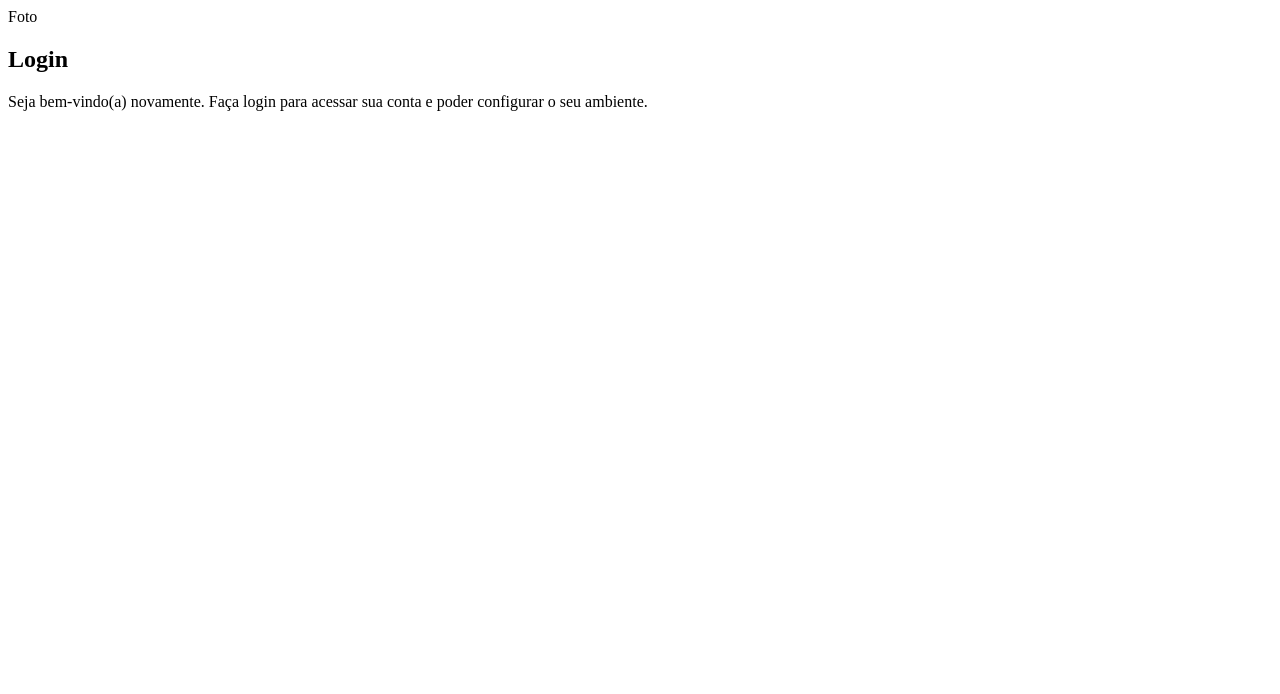
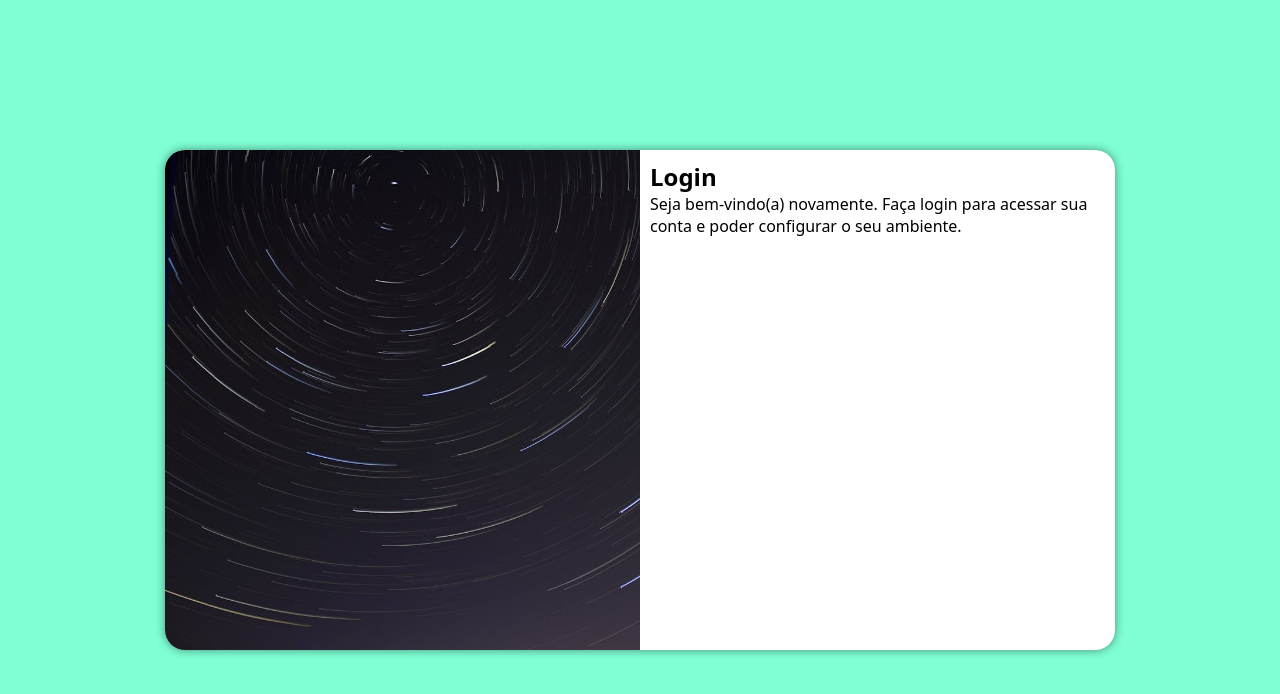
Before and after one commit to paulodaguia/projeto-login, a plain HTML site: page index.html in a window 1280 px wide. Drawn offline with Linux system fonts and the light colour scheme.

Commit message:
media-query para outras telas

```diff
--- /dev/null
+++ b/estilos/media-query.css
@@ -0,0 +1,33 @@
+@charset "UTF-8";
+
+@media screen and (min-width: 768px) and (max-width: 992px) {
+    section#login{
+        width: 80vw;
+    }
+
+    section#login > div#imagem{
+        float: left;
+        width: 30%;
+        height: 100%;
+    }
+
+    section#login > div#formulario{
+        float: right;
+        width: 70%;
+    }
+}
+
+@media screen and (min-width: 992px) {
+    section#login{
+        width: 950px;
+    }
+    section#login > div#imagem{
+        float: left;
+        width: 50%;
+        height: 100%;
+    }
+    section#login > div#formulario{
+        float: right;
+        width: 50%;
+    }
+}
--- a/estilos/style.css
+++ b/estilos/style.css
@@ -1 +1,50 @@
 @charset "UTF-8";
+
+*{
+    font-family: system-ui, -apple-system, BlinkMacSystemFont, 'Segoe UI', Roboto, Oxygen, Ubuntu, Cantarell, 'Open Sans', 'Helvetica Neue', sans-serif;
+    padding: 0px;
+    margin: 0px;
+    box-sizing: border-box;
+}
+
+body, html{
+    background-color: aquamarine;
+    height: 100vh;
+    width: 100vw;
+}
+
+main{
+    position: relative;
+    height: 100vh;
+    width: 100vw;
+}
+
+section#login{
+    position: absolute;
+    top: 50%;
+    left: 50%;
+    transform: translate(-50%, -50%);
+    overflow: hidden;
+
+    background-color: white;
+    width: 250px;
+    height: 500px;
+    border-radius: 20px;
+    box-shadow: 0px 0px 10px rgba(0, 0, 0, 0.450);
+
+    transition: width .3s, heigth .3s;
+    transition-timing-function: ease;
+}
+
+section#login > div#imagem{
+    display: block;
+    background: aquamarine url(../imagens/pexels-jnovphoto-924824.jpg) no-repeat;
+    background-size: cover;
+    background-position: left bottom;
+    height: 200px;
+}
+
+section#login > div#formulario{
+    display: block;
+    padding: 10px;
+}
--- a/index.html
+++ b/index.html
@@ -5,13 +5,14 @@
     <meta name="viewport" content="width=device-width, initial-scale=1.0">
     <title>Login</title>
     <link rel="stylesheet" href="estilos/style.css">
+    <link rel="stylesheet" href="estilos/media-query.css">
 </head>
 <body>
 
 <main>
     <section id="login">
     <div id="imagem">
-    Foto
+
     </div>
     <div id="formulario">
     <h1>Login</h1>
```
